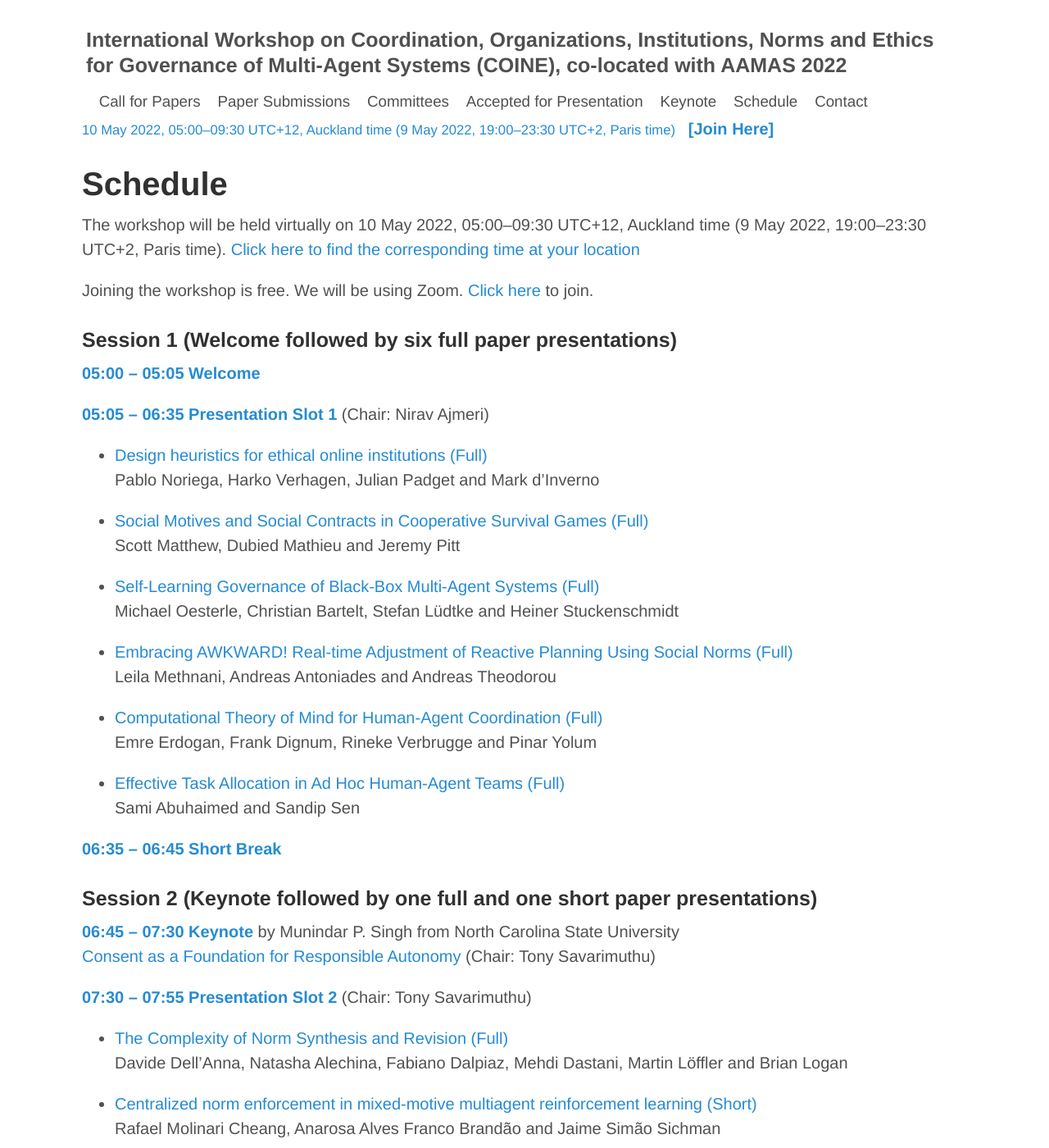
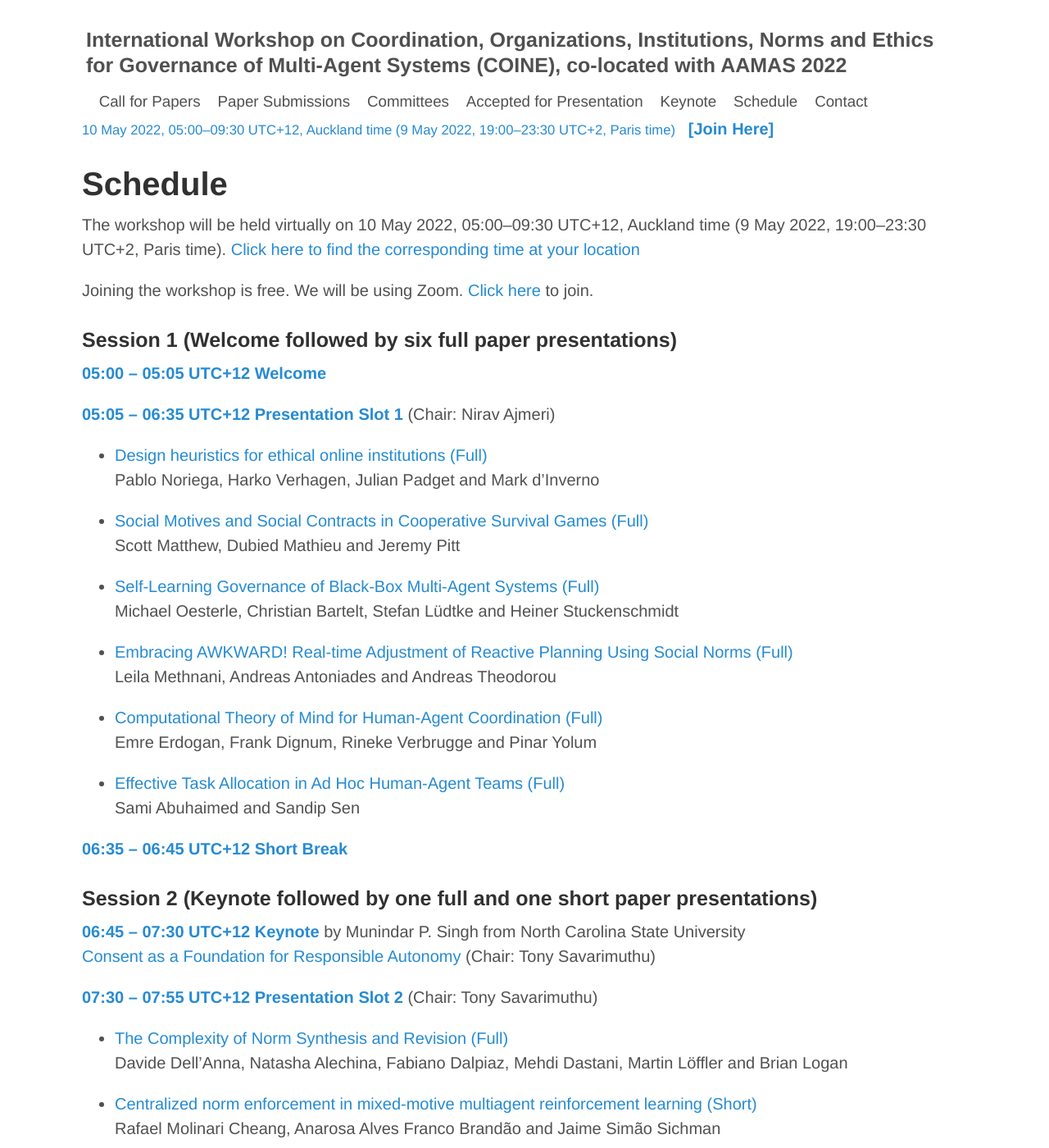
Before and after one commit to jithincheriyan/coine-2022-auckland, a Jekyll site: the page built from technical_programme.md, in a window 1280 px wide and 1400 px high. Shown: the whole window at 82% size. Built offline with Jekyll 4.4.1, drawn with Linux system fonts in a browser that asks for light colours; some of the changed text lies outside the part shown.

Commit message:
Update technical_programme.md

```diff
--- a/technical_programme.md
+++ b/technical_programme.md
@@ -11,9 +11,9 @@ Joining the workshop is free. We will be using Zoom. [Click here](https://bristo
 
 ### Session 1 (Welcome followed by six full paper presentations)
 
-[**05:00 &ndash; 05:05 Welcome**](# "1900 Paris; 1800 London; 1300 New York")
+[**05:00 &ndash; 05:05 UTC+12 Welcome**](# "1900 Paris; 1800 London; 1300 New York")
 
-[**05:05 &ndash; 06:35 Presentation Slot 1**](# "1905 Paris; 1805 London; 1305 New York") (Chair: Nirav Ajmeri)
+[**05:05 &ndash; 06:35 UTC+12 Presentation Slot 1**](# "1905 Paris; 1805 London; 1305 New York") (Chair: Nirav Ajmeri)
 
 - [Design heuristics for ethical online institutions (Full)]({{ site.path }}/papers/paper-12.pdf) <br/>
 Pablo Noriega, Harko Verhagen, Julian Padget and Mark d'Inverno
@@ -34,13 +34,13 @@ Emre Erdogan, Frank Dignum, Rineke Verbrugge and Pinar Yolum
 Sami Abuhaimed and Sandip Sen
 
 
-[**06:35 &ndash; 06:45 Short Break**](# "2035 Paris; 1935 London; 1435 New York")
+[**06:35 &ndash; 06:45 UTC+12 Short Break**](# "2035 Paris; 1935 London; 1435 New York")
 
 ### Session 2 (Keynote followed by one full and one short paper presentations)
 
-[**06:45 &ndash; 07:30 Keynote**](# "2045 Paris; 1945 London; 1445 New York") by Munindar P. Singh from North Carolina State University <br/>[Consent as a Foundation for Responsible Autonomy]({{ site.path }}/keynote.html) (Chair: Tony Savarimuthu)
+[**06:45 &ndash; 07:30 UTC+12 Keynote**](# "2045 Paris; 1945 London; 1445 New York") by Munindar P. Singh from North Carolina State University <br/>[Consent as a Foundation for Responsible Autonomy]({{ site.path }}/keynote.html) (Chair: Tony Savarimuthu)
 
-[**07:30 &ndash; 07:55 Presentation Slot 2**](# "2130 Paris; 2030 London; 1530 New York") (Chair: Tony Savarimuthu)
+[**07:30 &ndash; 07:55 UTC+12 Presentation Slot 2**](# "2130 Paris; 2030 London; 1530 New York") (Chair: Tony Savarimuthu)
 
 - [The Complexity of Norm Synthesis and Revision (Full)]({{ site.path }}/papers/paper-8.pdf) <br/>
 Davide Dell'Anna, Natasha Alechina, Fabiano Dalpiaz, Mehdi Dastani, Martin Löffler and Brian Logan
@@ -49,11 +49,11 @@ Davide Dell'Anna, Natasha Alechina, Fabiano Dalpiaz, Mehdi Dastani, Martin Löff
 Rafael Molinari Cheang, Anarosa Alves Franco Brandão and Jaime Simão Sichman
 
 
-[**07:55 &ndash; 08:05 Short Break**](# "2155 Paris; 2055 London; 1555 New York")
+[**07:55 &ndash; 08:05 UTC+12 Short Break**](# "2155 Paris; 2055 London; 1555 New York")
 
 ### Session 3 (Four full and two short paper presentations followed by wrap up)
 
-[**08:05 &ndash; 09:25 Presentation Slot 3**](# "2205 Paris; 2105 London; 1605 New York") (Chair: Andreasa Morris-Martin)
+[**08:05 &ndash; 09:25 UTC+12 Presentation Slot 3**](# "2205 Paris; 2105 London; 1605 New York") (Chair: Andreasa Morris-Martin)
 
 - [Designing International Humanitarian Law into military autonomous devices (Full)]({{ site.path }}/papers/paper-1.pdf) <br/>
 Jonathan Kwik, Tomasz Zurek and Tom van Engers
@@ -74,4 +74,4 @@ Peter Fratrič, Giovanni Sileno, Tom Van Engers and Sander Klous
 Sriashalya Srivathsan, Stephen Cranefield and Jeremy Pitt
 
 
-[**09:25 &ndash; 09:30 Wrap Up**](# "2325 Paris; 2225 London; 1725 New York")
+[**09:25 &ndash; 09:30 UTC+12 Wrap Up**](# "2325 Paris; 2225 London; 1725 New York")
```
